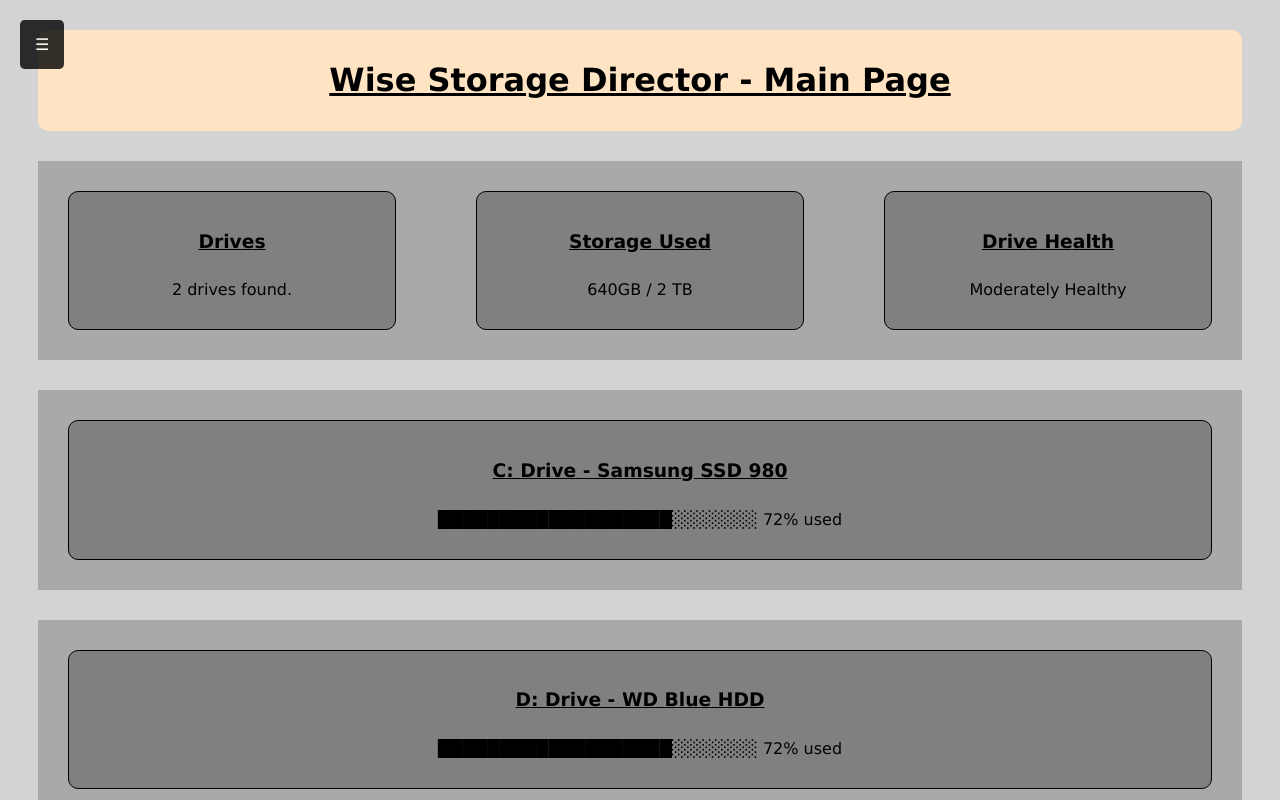
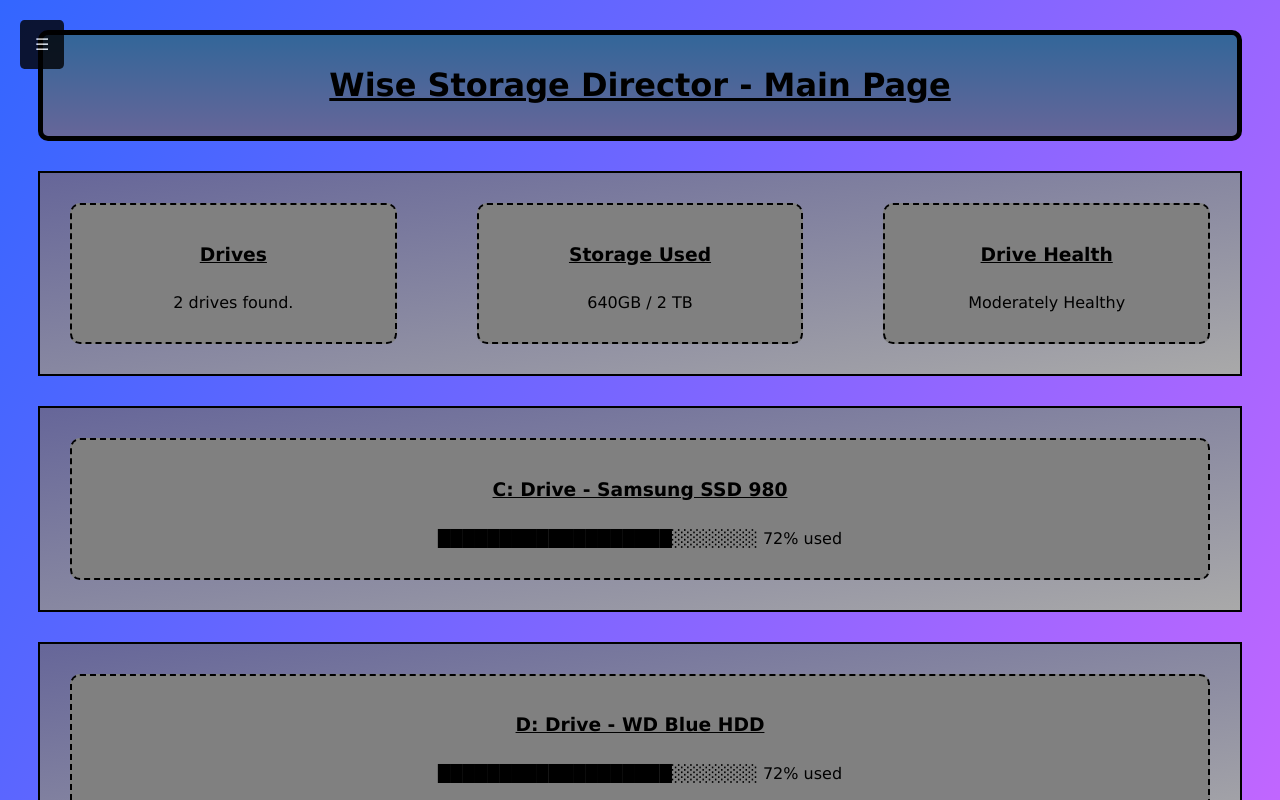
Before and after one commit to csc301-2026-f/21-WSD-Team, a plain HTML site: page frontend/html/index.html in a window 1280 px wide. Shown: the top 800 px of the page. Drawn offline with Linux system fonts and the light colour scheme.

Commit message:
Minor Adjustments

```diff
--- a/frontend/css/style.css
+++ b/frontend/css/style.css
@@ -1,6 +1,6 @@
 /* GENERAL GERNERIC DECOR */
 body {
-    background-color: lightgray;
+    background: linear-gradient(to bottom right, #3366ff, #ff66ff 100%);
     font-family: Verdana, Geneva, Tahoma, sans-serif;
 }
 
@@ -20,7 +20,8 @@ h1, h2, h3, h4 {
 .box-container {
     display: flex;
 
-    background-color: darkgray;
+    border: solid 2px black;
+    background: linear-gradient(to bottom right, #666699 0%, darkgray 100%);
     margin: 30px;
     gap: 20px;
 }
@@ -29,10 +30,12 @@ div.header-box {
     display: flex;
     justify-content: center; /* Centers horizontally */
     align-items: center; /* Centers vertically */
-    background-color: bisque;
     border-radius: 10px;
     padding: 10px;
     margin: 30px;
+
+    background: linear-gradient(to bottom, #336699 0%, #666699 100%);
+    border: solid 5px black;
 }
 
 div.box {
@@ -43,7 +46,7 @@ div.box {
     background-color: gray;
     padding: 20px;
     margin: 30px;
-    border: 1px solid;
+    border: 2px dashed;
     border-radius: 10px;
 
     flex: 1;
@@ -155,6 +158,10 @@ div#big-start {
     opacity: 100%;
 }
 
+.sidenav a:hover {
+    background-color: purple;
+}
+
 .sidenav .closebtn {
     position: absolute;
     top: 0;
@@ -162,3 +169,7 @@ div#big-start {
     font-size: 36px;
     margin-left: 50px;
 }
+
+.sidenav .closebtn:hover {
+    background-color: black;
+}
```
Lines whose indentation alone changed are shown as unchanged.
